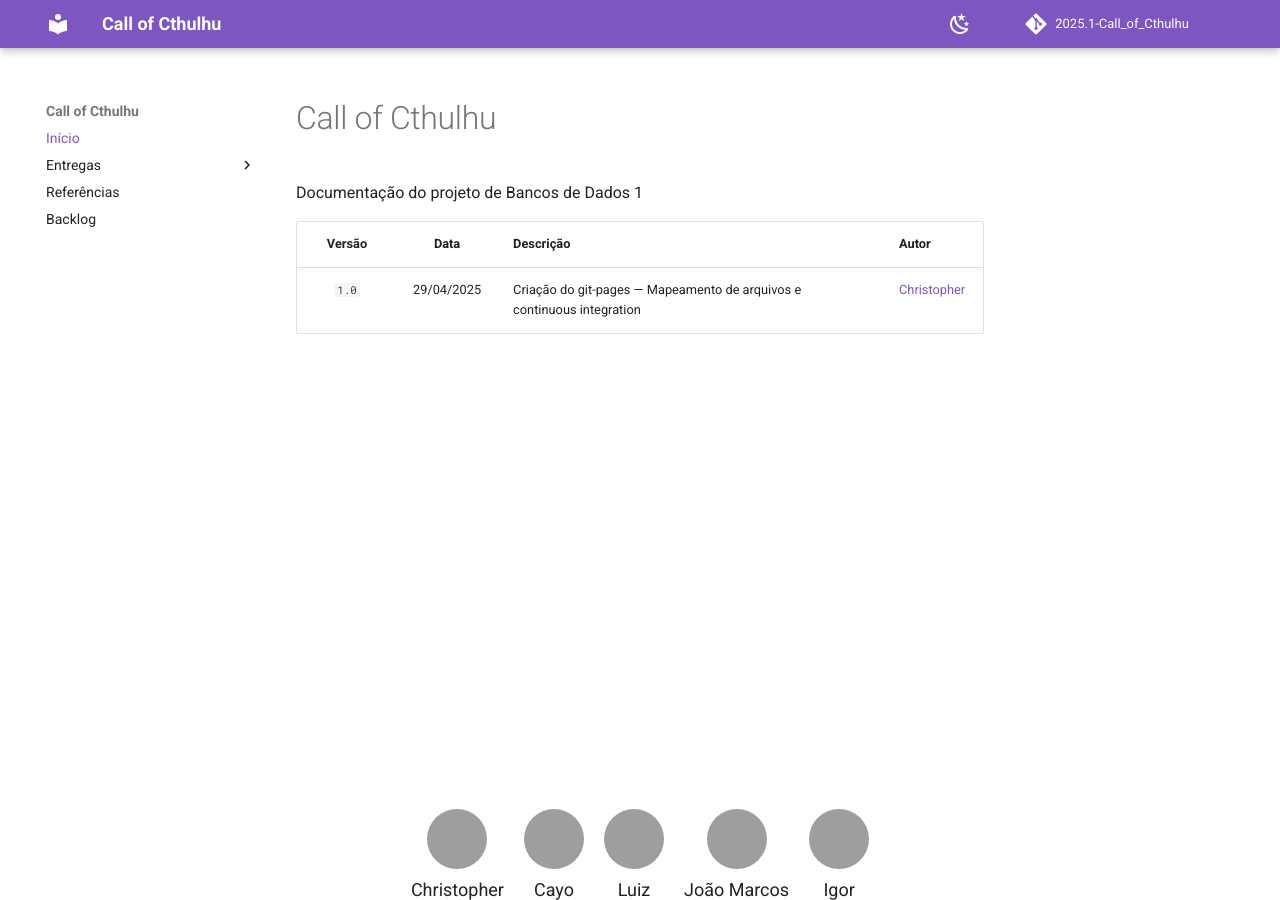
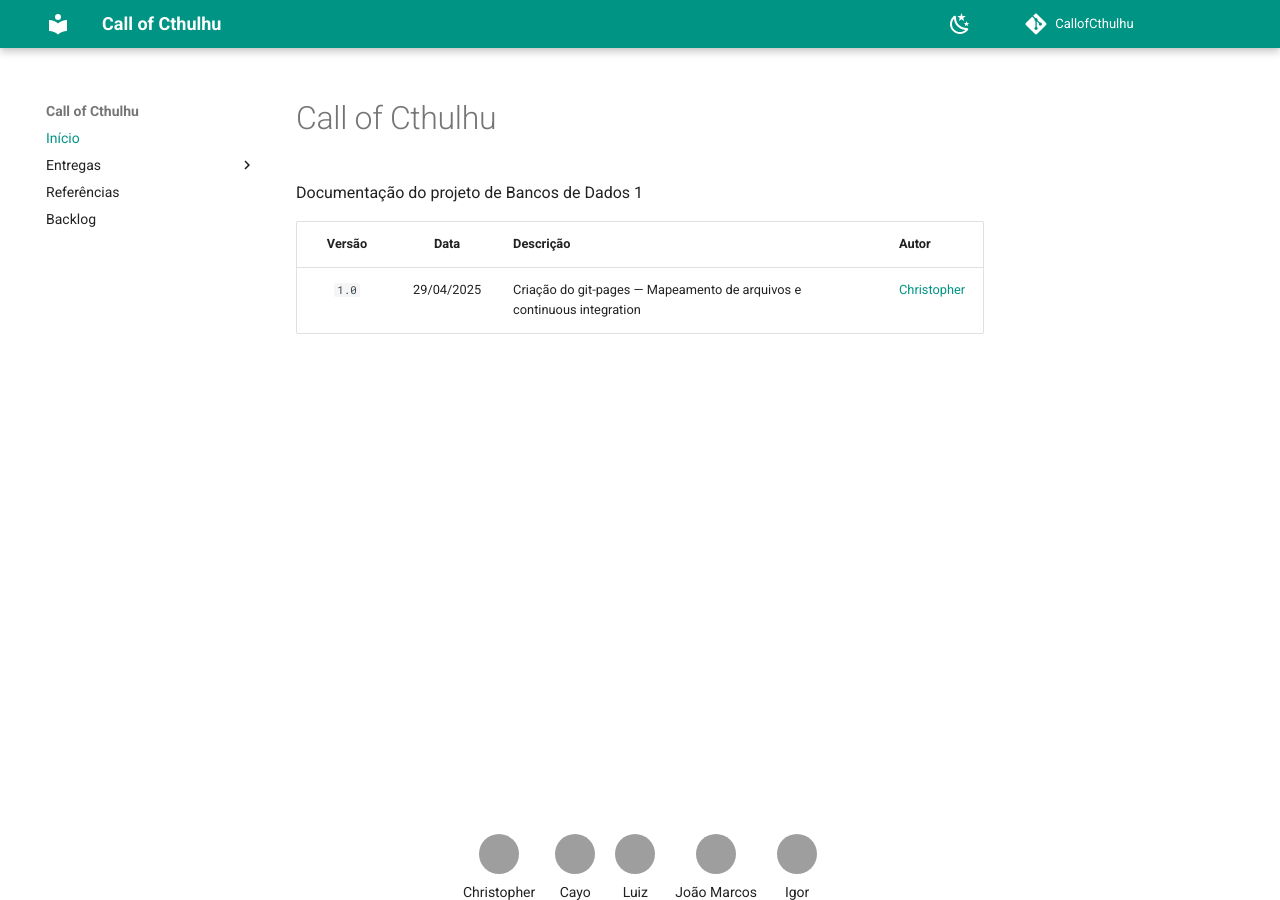
Before and after one commit to SBD1/2025.1-CallOfCthulhu, an MkDocs documentation site: the page built from docs/index.md, in a window 1280 px wide. Built offline with MkDocs 1.6.1 and Material for MkDocs 9.7.7, drawn with Linux system fonts in a browser that asks for light colours; comment, search, counter and statistics services are not loaded; grey boxes are pictures that could not be loaded.

```diff
--- a/mkdocs.yml
+++ b/mkdocs.yml
@@ -1,23 +1,15 @@
 site_name: Call of Cthulhu
-site_description: Documentação de desenvolvimento do Projeto Call of Cthulhu da Disciplina Bancos de Dados da Universidade de Brasília
-repo_name: "2025.1-Call_of_Cthulhu"
-repo_url: https://github.com/SBD1/2025.1-Call_of_Cthulhu
-
-nav:
-  - Início: index.md
-  - Entregas:
-      - Primeira: entregas/entrega1.md
-      - Segunda: entregas/entrega2.md
-      - Terceira: entregas/entrega3.md
-      - Final: entregas/entrega-final.md
-  - Referências: referencias/referencias.md
-  - Backlog: backlog/backlog.md
+site_description: Documentação Oficial do Projeto Call of Cthulhu da Disciplina Bancos de Dados da Universidade de Brasília
+site_url: https://mdsreq-fga-unb.github.io/2025.1-T02-CallOfCthulhu
+site_author: Grupo 01 - Engenharia de Requisitos - UnB
+repo_name: CallofCthulhu
+repo_url: https://github.com/mdsreq-fga-unb/2025.1-T02-CallOfCthulhu
+edit_uri: edit/docs/docs/
 
 theme:
   name: material
   language: pt-BR
   custom_dir: overrides
-
   features:
     - content.code.annotate
     - content.tabs.link
@@ -25,33 +17,34 @@ theme:
     - navigation.instant
     - navigation.top
     - navigation.tracking
-    - navigation.footer
-
-
+# Paleta
   palette:
-    - scheme: default
-      primary: "deep purple"
-      accent: "deep purple"
+    # Modo claro
+    - media: "(prefers-color-scheme: light)"
+      scheme: default
+      primary: "teal"
+      accent: "brown"
       toggle:
         icon: material/weather-night
-        name: Switch to dark mode
-
-    - scheme: slate
-      primary: "deep purple"
-      accent: "deep purple"
+        name: Mudar para o tema escuro
+    # Modo escuro
+    - media: "(prefers-color-scheme: dark)"
+      scheme: slate
+      primary: "teal"
+      accent: "brown"
       toggle:
         icon: material/weather-sunny
-        name: Switch to light mode
-
-  language: pt-BR
-  logo:
-  favicon:
+        name: Mudar para o tema claro
 
 # For image rendering
 markdown_extensions:
   - attr_list
   - md_in_html
   - pymdownx.blocks.caption
+  - admonition
+  - pymdownx.details
+  - pymdownx.superfences
+  - pymdownx.highlight
 
 plugins:
   - glightbox:
@@ -64,20 +57,12 @@ plugins:
        draggable: true
        caption_position: bottom
 
-extra:
-  social:
-    - icon: fontawesome/brands/github
-      link: https://github.com/wChrstphr
-      name: "Christopher Paraizo"
-    - icon: fontawesome/brands/github
-      link: https://github.com/JJOAOMARCOSS
-      name: "João Marcos"
-    - icon: fontawesome/brands/github
-      link: https://github.com/Cayoalencar
-      name: "Cayo Alencar"
-    - icon: fontawesome/brands/github
-      link: https://github.com/luizfaria1989
-      name: "Luiz Faria"
-    - icon: fontawesome/brands/github
-      link: https://github.com/igorvdaniel
-      name: "Igor Daniel"
+nav:
+  - Início: index.md
+  - Entregas:
+      - Primeira: entregas/entrega1.md
+      - Segunda: entregas/entrega2.md
+      - Terceira: entregas/entrega3.md
+      - Final: entregas/entrega-final.md
+  - Referências: referencias/referencias.md
+  - Backlog: backlog/backlog.md
--- a/overrides/partials/footer.html
+++ b/overrides/partials/footer.html
@@ -1,22 +1,22 @@
 <div style="display: flex; gap: 20px; justify-content: center; align-items: center; flex-wrap: wrap; margin-top: 2rem;">
   <a href="https://github.com/wChrstphr" target="_blank" title="Christopher Paraizo" style="text-align: center; text-decoration: none;">
-    <img src="https://github.com/wChrstphr.png" alt="Christopher Paraizo" width="60" height="60" style="border-radius: 50%; display: block; margin: 0 auto;">
-    <span style="display: block; margin-top: 0.5rem; font-size: 0.9rem; color: var(--md-default-fg-color)">Christopher</span>
+    <img src="https://github.com/wChrstphr.png" alt="Christopher Paraizo" width="40" height="40" style="border-radius: 50%; display: block; margin: 0 auto;">
+    <span style="display: block; margin-top: 0.5rem; font-size: 0.7rem; color: var(--md-default-fg-color)">Christopher</span>
   </a>
   <a href="https://github.com/Cayoalencar" target="_blank" title="Cayo Alencar" style="text-align: center; text-decoration: none;">
-      <img src="https://github.com/Cayoalencar.png" alt="Cayo Alencar" width="60" height="60" style="border-radius: 50%; display: block; margin: 0 auto;">
-      <span style="display: block; margin-top: 0.5rem; font-size: 0.9rem; color: var(--md-default-fg-color)">Cayo</span>
+      <img src="https://github.com/Cayoalencar.png" alt="Cayo Alencar" width="40" height="40" style="border-radius: 50%; display: block; margin: 0 auto;">
+      <span style="display: block; margin-top: 0.5rem; font-size: 0.7rem; color: var(--md-default-fg-color)">Cayo</span>
     </a>
     <a href="https://github.com/luizfaria1989" target="_blank" title="Luiz Faria" style="text-align: center; text-decoration: none;">
-    <img src="https://github.com/luizfaria1989.png" alt="Luiz Faria" width="60" height="60" style="border-radius: 50%; display: block; margin: 0 auto;">
-    <span style="display: block; margin-top: 0.5rem; font-size: 0.9rem; color: var(--md-default-fg-color)">Luiz</span>
+    <img src="https://github.com/luizfaria1989.png" alt="Luiz Faria" width="40" height="40" style="border-radius: 50%; display: block; margin: 0 auto;">
+    <span style="display: block; margin-top: 0.5rem; font-size: 0.7rem; color: var(--md-default-fg-color)">Luiz</span>
   </a>
   <a href="https://github.com/JJOAOMARCOSS" target="_blank" title="João Marcos" style="text-align: center; text-decoration: none;">
-    <img src="https://github.com/JJOAOMARCOSS.png" alt="João Marcos" width="60" height="60" style="border-radius: 50%; display: block; margin: 0 auto;">
-    <span style="display: block; margin-top: 0.5rem; font-size: 0.9rem; color: var(--md-default-fg-color)">João Marcos</span>
+    <img src="https://github.com/JJOAOMARCOSS.png" alt="João Marcos" width="40" height="40" style="border-radius: 50%; display: block; margin: 0 auto;">
+    <span style="display: block; margin-top: 0.5rem; font-size: 0.7rem; color: var(--md-default-fg-color)">João Marcos</span>
   </a>
   <a href="https://github.com/igorvdaniel" target="_blank" title="Igor Daniel" style="text-align: center; text-decoration: none;">
-    <img src="https://github.com/igorvdaniel.png" alt="Igor Daniel" width="60" height="60" style="border-radius: 50%; display: block; margin: 0 auto;">
-    <span style="display: block; margin-top: 0.5rem; font-size: 0.9rem; color: var(--md-default-fg-color)">Igor</span>
+    <img src="https://github.com/igorvdaniel.png" alt="Igor Daniel" width="40" height="40" style="border-radius: 50%; display: block; margin: 0 auto;">
+    <span style="display: block; margin-top: 0.5rem; font-size: 0.7rem; color: var(--md-default-fg-color)">Igor</span>
   </a>
 </div>
--- /dev/null
+++ b/requirements.txt
@@ -0,0 +1,6 @@
+Markdown==3.8
+ghp-import==2.1.0
+mkdocs-get-deps==0.2.0
+mkdocs-material==9.6.11
+mkdocs-material-extensions==1.3.1
+mkdocs-glightbox==0.4.0
```
Also changed, not shown: 1 other file.
